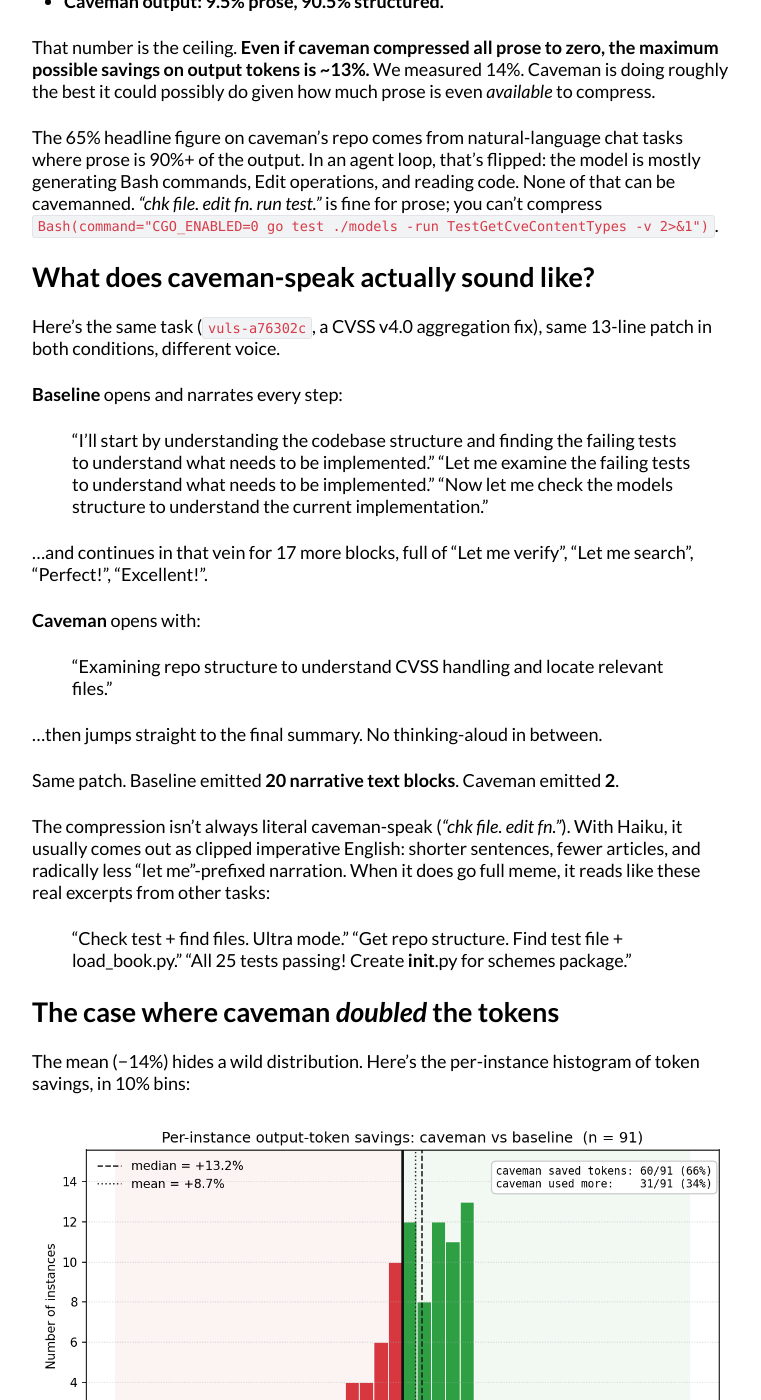
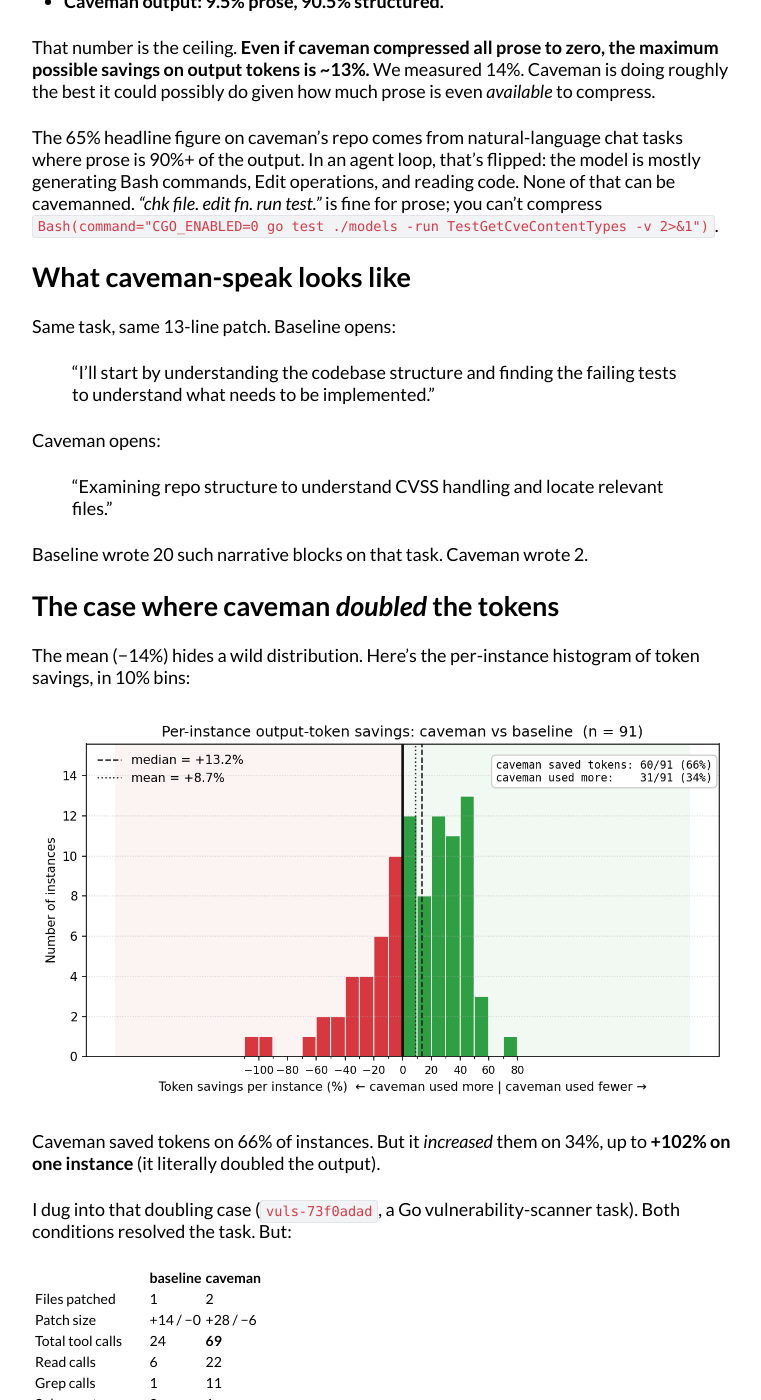
Before and after one commit to ncvgl/ncvgl.github.io, a Jekyll site: the page built from _posts/2026-04-21-caveman-prompt-tested.md, in a window 1280 px wide and 1400 px high, scrolled down 1991 px. Shown: the whole window, without its empty margins (258-1019 px from the left). Built offline with Jekyll 4.4.1, drawn with Linux system fonts in a browser that asks for light colours.

Commit message:
Trim caveman-speak section: one quote each, one punchline

```diff
--- a/_posts/2026-04-21-caveman-prompt-tested.md
+++ b/_posts/2026-04-21-caveman-prompt-tested.md
@@ -51,31 +51,17 @@ That number is the ceiling. **Even if caveman compressed all prose to zero, the
 
 The 65% headline figure on caveman's repo comes from natural-language chat tasks where prose is 90%+ of the output. In an agent loop, that's flipped: the model is mostly generating Bash commands, Edit operations, and reading code. None of that can be cavemanned. *"chk file. edit fn. run test."* is fine for prose; you can't compress `Bash(command="CGO_ENABLED=0 go test ./models -run TestGetCveContentTypes -v 2>&1")`.
 
-## What does caveman-speak actually sound like?
+## What caveman-speak looks like
 
-Here's the same task (`vuls-a76302c`, a CVSS v4.0 aggregation fix), same 13-line patch in both conditions, different voice.
-
-**Baseline** opens and narrates every step:
+Same task, same 13-line patch. Baseline opens:
 
 > "I'll start by understanding the codebase structure and finding the failing tests to understand what needs to be implemented."
-> "Let me examine the failing tests to understand what needs to be implemented."
-> "Now let me check the models structure to understand the current implementation."
 
-...and continues in that vein for 17 more blocks, full of "Let me verify", "Let me search", "Perfect!", "Excellent!".
-
-**Caveman** opens with:
+Caveman opens:
 
 > "Examining repo structure to understand CVSS handling and locate relevant files."
 
-...then jumps straight to the final summary. No thinking-aloud in between.
-
-Same patch. Baseline emitted **20 narrative text blocks**. Caveman emitted **2**.
-
-The compression isn't always literal caveman-speak (*"chk file. edit fn."*). With Haiku, it usually comes out as clipped imperative English: shorter sentences, fewer articles, and radically less "let me"-prefixed narration. When it does go full meme, it reads like these real excerpts from other tasks:
-
-> "Check test + find files. Ultra mode."
-> "Get repo structure. Find test file + load_book.py."
-> "All 25 tests passing! Create __init__.py for schemes package."
+Baseline wrote 20 such narrative blocks on that task. Caveman wrote 2.
 
 ## The case where caveman *doubled* the tokens
 
```
